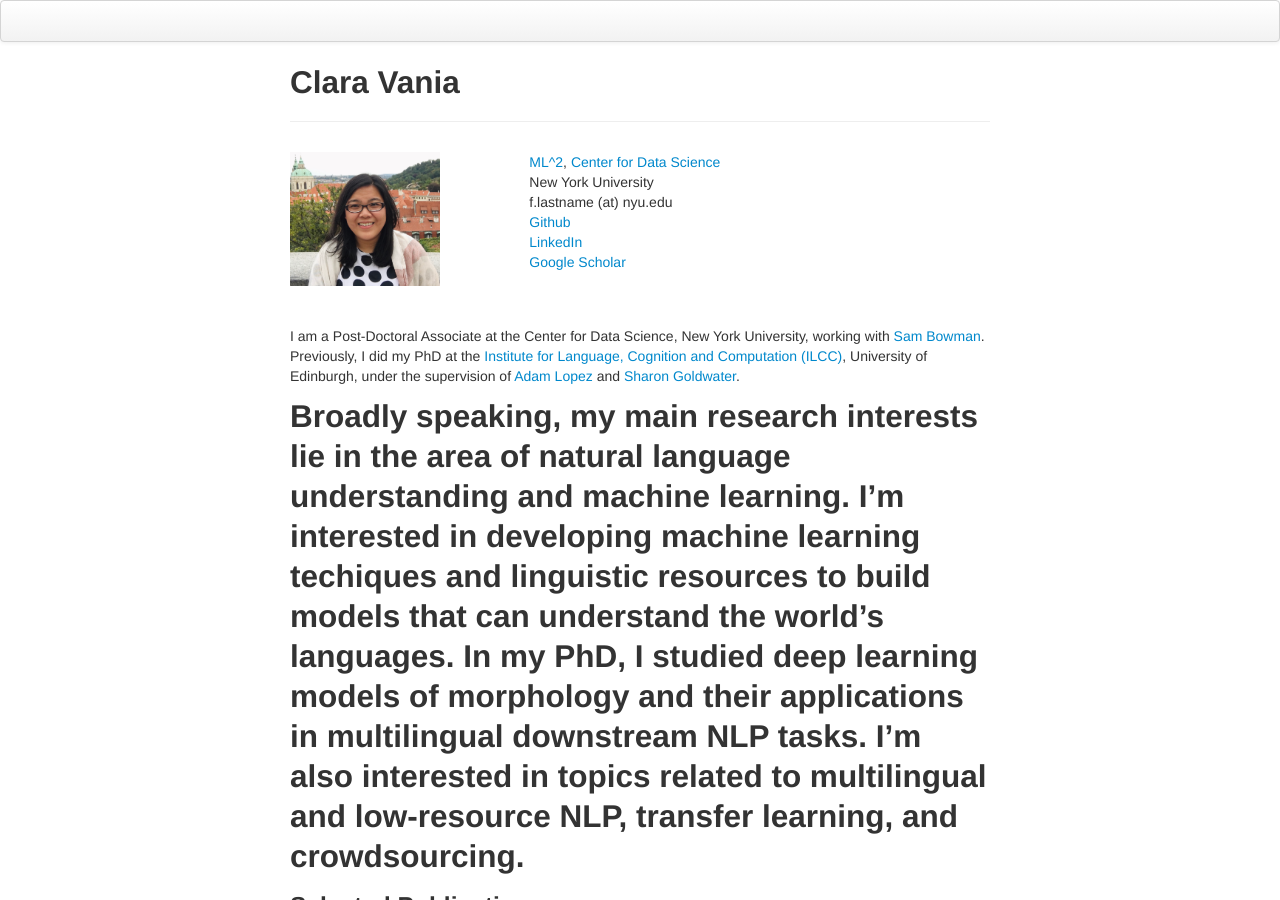
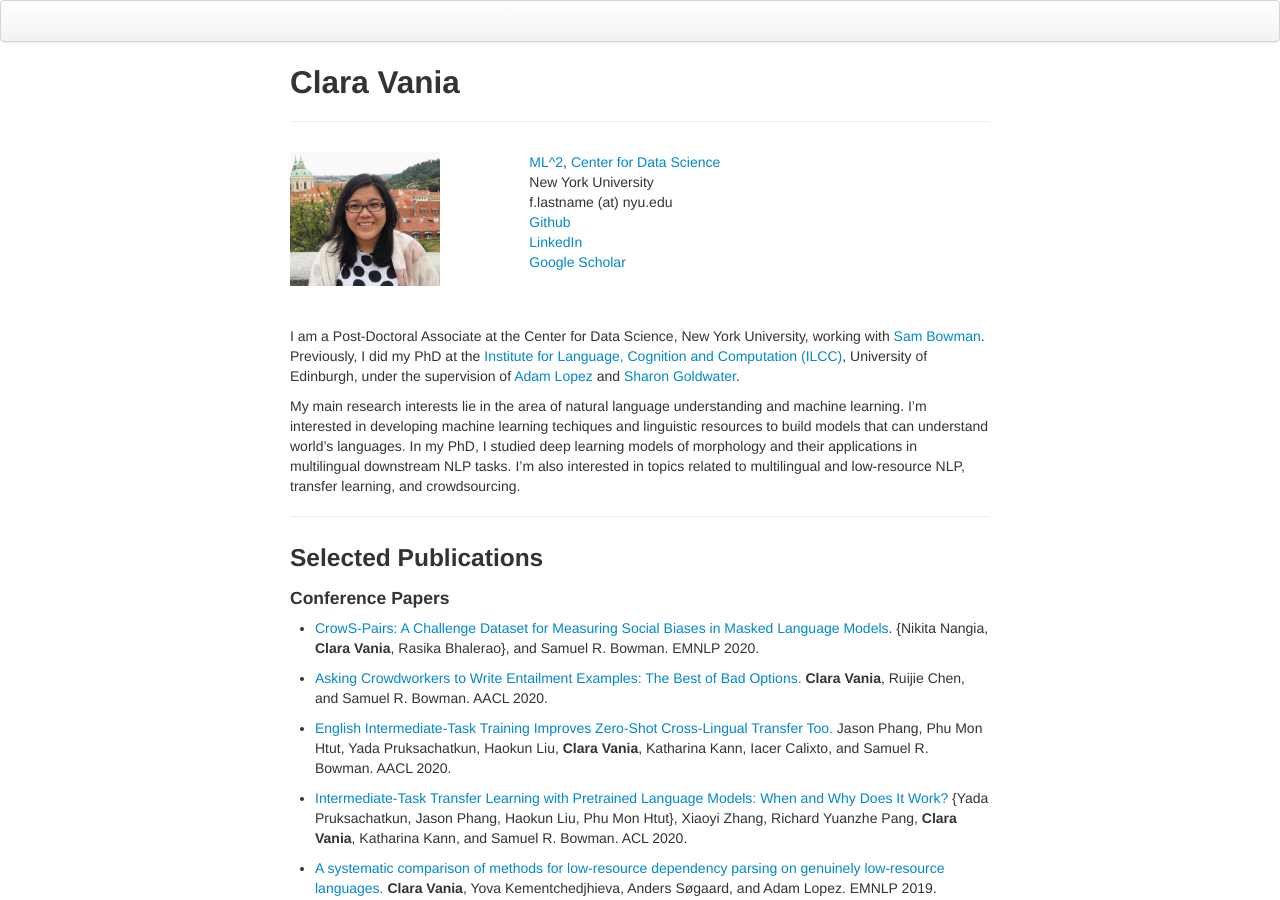
Before and after one commit to claravania/claravania.github.io, a Jekyll site: the page built from index.md, in a window 1280 px wide and 900 px high. Built offline with Jekyll 4.4.1, drawn with Linux system fonts in a browser that asks for light colours.

Commit message:
Update index.md

```diff
--- a/index.md
+++ b/index.md
@@ -6,7 +6,8 @@ description: Personal webpage
 
 I am a Post-Doctoral Associate at the Center for Data Science, New York University, working with [Sam Bowman](https://www.nyu.edu/projects/bowman). Previously, I did my PhD at the [Institute for Language, Cognition and Computation (ILCC)](http://web.inf.ed.ac.uk/ilcc), University of Edinburgh, under the supervision of [Adam Lopez](http://alopez.github.io/) and [Sharon Goldwater](http://homepages.inf.ed.ac.uk/sgwater/).
 
-Broadly speaking, my main research interests lie in the area of natural language understanding and machine learning. I'm interested in developing machine learning techiques and linguistic resources to build models that can understand the world's languages. In my PhD, I studied deep learning models of morphology and their applications in multilingual downstream NLP tasks. I'm also interested in topics related to multilingual and low-resource NLP, transfer learning, and crowdsourcing.
+My main research interests lie in the area of natural language understanding and machine learning. I'm interested in developing machine learning techiques and linguistic resources to build models that can understand world's languages. In my PhD, I studied deep learning models of morphology and their applications in multilingual downstream NLP tasks. I'm also interested in topics related to multilingual and low-resource NLP, transfer learning, and crowdsourcing.
+
 ---
 
 ### Selected Publications
```
